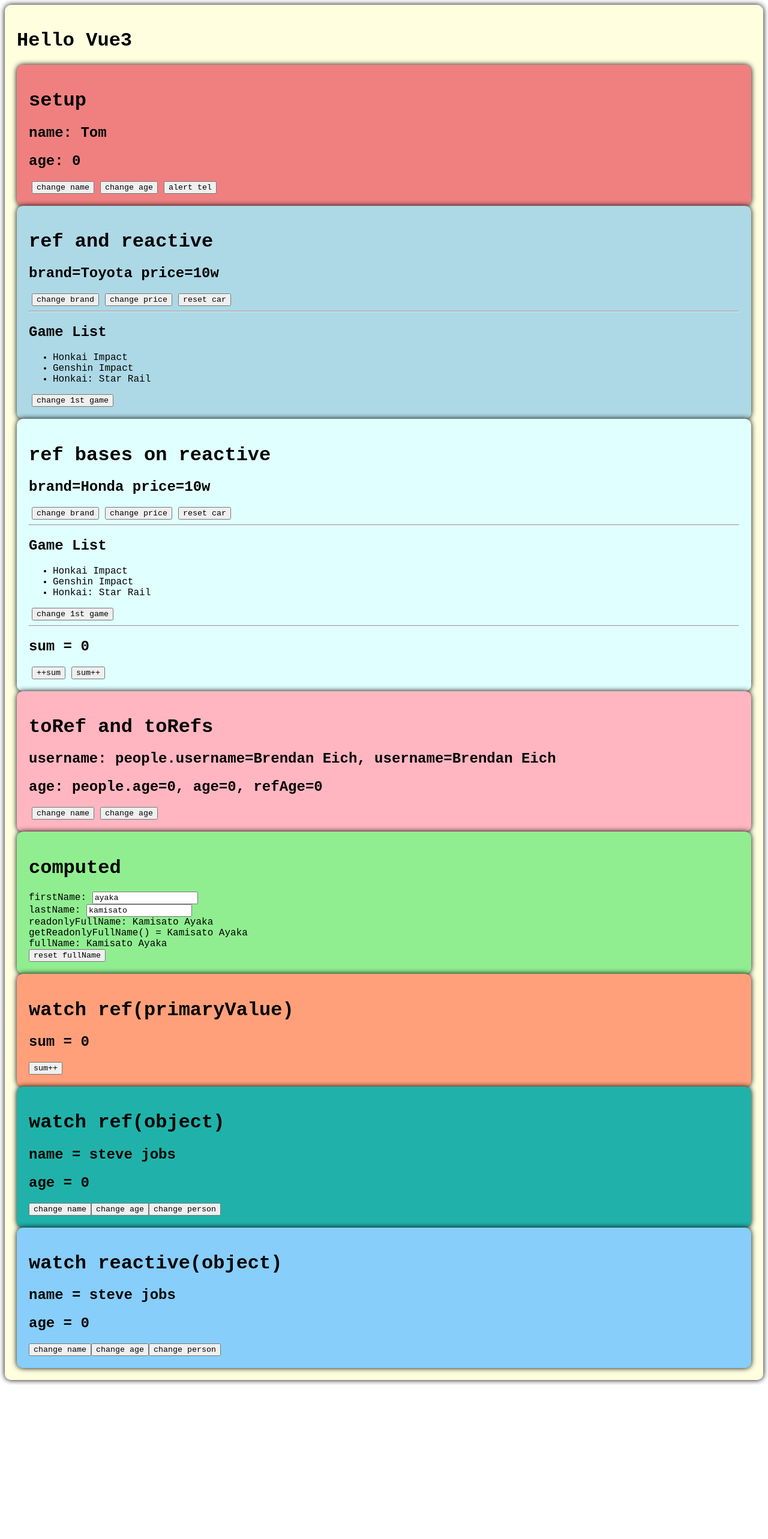
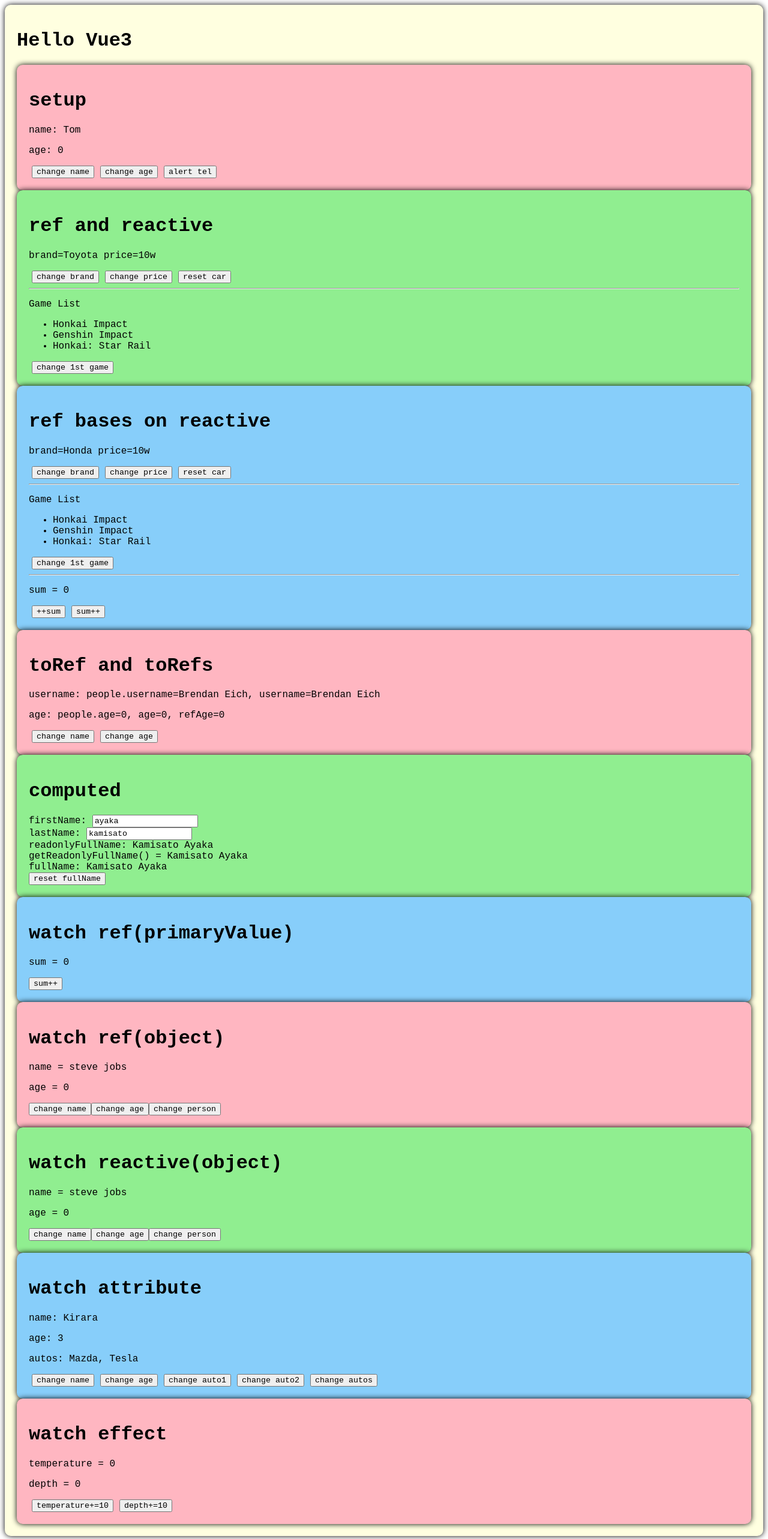
Before and after one commit to 161043261/front-end, a Vue app in the folder vue-demo/: page / in a window 1280 px wide. Shown: the top 2565 px of the page at 60% size. Before the commit the page ends 2308 px from the top, so only its background shows below. Built offline with nearby package versions, Linux system fonts and the light colour scheme.

Commit message:
vue3 watch, watchEffect

```diff
--- a/vue-demo/src/App.vue
+++ b/vue-demo/src/App.vue
@@ -6,13 +6,15 @@ import AsToRefs from "./components/ToRefs.vue";
 import AsComputed from './components/Computed.vue';
 import WatchRefPrimaryValue from './components/watch/WatchRefPrimaryValue.vue';
 import WatchRefObject from './components/watch/WatchRefObject.vue';
-import WatchReactiveObject from './components/watch/WatchReactiveObject.vue'
+import WatchReactiveObject from './components/watch/WatchReactiveObject.vue';
+import WatchGetter from './components/watch/WatchGetter.vue';
+import WatchEffect from './components/watch/WatchEffect.vue';
 
 export default {
   name: 'App',
   components: {
     AsToRefs, AsSetup, AsReactive, AsRef, AsComputed,
-    WatchRefPrimaryValue, WatchRefObject, WatchReactiveObject
+    WatchRefPrimaryValue, WatchRefObject, WatchReactiveObject, WatchGetter, WatchEffect
   } // register components
 }
 </script>
@@ -20,14 +22,16 @@ export default {
 <template>
   <div class="app">
     <h1>Hello Vue3</h1>
-    <AsSetup />
-    <AsReactive />
-    <AsRef />
-    <AsToRefs />
-    <AsComputed />
-    <WatchRefPrimaryValue />
-    <WatchRefObject />
-    <WatchReactiveObject />
+    <AsSetup/>
+    <AsReactive/>
+    <AsRef/>
+    <AsToRefs/>
+    <AsComputed/>
+    <WatchRefPrimaryValue/>
+    <WatchRefObject/>
+    <WatchReactiveObject/>
+    <WatchGetter/>
+    <WatchEffect/>
   </div>
 </template>
 
--- a/vue-demo/src/components/Computed.vue
+++ b/vue-demo/src/components/Computed.vue
@@ -43,8 +43,8 @@ function changeFullName() {
 <template>
   <div class="computed">
     <h1>computed</h1>
-    firstName: <input type="text" v-model="firstName"/><br>
-    lastName: <input type="text" v-model="lastName"/><br>
+    firstName: <input v-model="firstName" type="text"/><br>
+    lastName: <input v-model="lastName" type="text"/><br>
     readonlyFullName: <span>{{ readonlyFullName }}</span><br>
     getReadonlyFullName() = <span>{{ getReadonlyFullName() }}</span><br>
     fullName: <span>{{ fullName }}</span><br>
--- a/vue-demo/src/components/Reactive.vue
+++ b/vue-demo/src/components/Reactive.vue
@@ -39,12 +39,12 @@ let games = reactive<{ id: number, name: string }[]>(
 <template>
   <div class="reactive">
     <h1>ref and reactive</h1>
-    <h2>brand={{ car.brand }} price={{ car.price }}w</h2>
+    <p>brand={{ car.brand }} price={{ car.price }}w</p>
     <button @click="changeBrand">change brand</button>
     <button @click="changePrice">change price</button>
     <button @click="resetCar">reset car</button>
     <hr> <!-- horizontal row -->
-    <h2>Game List</h2>
+    <p>Game List</p>
     <ul> <!-- unordered list -->
       <!-- go
            for key, game := range games { ... } -->
@@ -56,7 +56,7 @@ let games = reactive<{ id: number, name: string }[]>(
 
 <style scoped>
 .reactive {
-  background-color: lightblue;
+  background-color: lightgreen;
   box-shadow: 0 0 10px;
   border-radius: 10px;
   padding: 20px;
--- a/vue-demo/src/components/Ref.vue
+++ b/vue-demo/src/components/Ref.vue
@@ -43,12 +43,12 @@ function changeSum() {
 <template>
   <div class="ref">
     <h1>ref bases on reactive</h1>
-    <h2>brand={{ car.brand }} price={{ car.price }}w</h2>
+    <p>brand={{ car.brand }} price={{ car.price }}w</p>
     <button @click="changeBrand">change brand</button>
     <button @click="changePrice">change price</button>
     <button @click="resetCar">reset car</button>
     <hr> <!-- horizontal row -->
-    <h2>Game List</h2>
+    <p>Game List</p>
     <ul> <!-- unordered list -->
 
       <!-- go
@@ -57,7 +57,7 @@ function changeSum() {
     </ul>
     <button @click="changeFirstGame">change 1st game</button>
     <hr>
-    <h2>sum = {{ sum }}</h2>
+    <p>sum = {{ sum }}</p>
     <button @click="++sum">++sum</button>
     <button @click="changeSum">sum++</button>
   </div>
@@ -65,7 +65,7 @@ function changeSum() {
 
 <style scoped>
 .ref {
-  background-color: lightcyan;
+  background-color: lightskyblue;
   box-shadow: 0 0 10px;
   border-radius: 10px;
   padding: 20px;
--- a/vue-demo/src/components/Setup.vue
+++ b/vue-demo/src/components/Setup.vue
@@ -42,8 +42,8 @@ function showTel() {
 <template>
   <div class="setup">
     <h1>setup</h1>
-    <h2>name: {{ username }}</h2>
-    <h2>age: {{ age }}</h2>
+    <p>name: {{ username }}</p>
+    <p>age: {{ age }}</p>
     <button @click="changeName">change name</button>
     <button @click="changeAge">change age</button>
     <button @click="showTel">alert tel</button>
@@ -52,7 +52,7 @@ function showTel() {
 
 <style scoped>
 .setup {
-  background-color: lightcoral;
+  background-color: lightpink;
   box-shadow: 0 0 10px;
   border-radius: 10px;
   padding: 20px;
--- a/vue-demo/src/components/ToRefs.vue
+++ b/vue-demo/src/components/ToRefs.vue
@@ -11,6 +11,7 @@ let {username, age}: ToRefs<{ username: string; age: number; }> = toRefs(people)
 // console.log(toRefs(people));
 
 let refAge: ToRef<number> = toRef(people, 'age');
+
 // console.log(refAge);
 
 function changeName() {
@@ -33,8 +34,8 @@ export default {
 <template>
   <div class="toRefs">
     <h1>toRef and toRefs</h1>
-    <h2>username: people.username={{ people.username }}, username={{ username }}</h2>
-    <h2>age: people.age={{ people.age }}, age={{ age }}, refAge={{ refAge }}</h2>
+    <p>username: people.username={{ people.username }}, username={{ username }}</p>
+    <p>age: people.age={{ people.age }}, age={{ age }}, refAge={{ refAge }}</p>
     <button @click="changeName">change name</button>
     <button @click="changeAge">change age</button>
   </div>
--- /dev/null
+++ b/vue-demo/src/components/watch/WatchEffect.vue
@@ -0,0 +1,57 @@
+<script lang="ts">
+export default {
+  name: "WatchEffect"
+}
+</script>
+
+<script lang="ts" setup>
+import { ref, watch, watchEffect } from "vue";
+
+let temperature = ref(0);
+let depth = ref(0);
+
+function changeTemperature() {
+  temperature.value += 10;
+}
+function changeDepth() {
+  depth.value += 10;
+}
+
+// watch implementation
+watch([temperature, depth], (value) => {
+  let [newTemperature, newDepth] = value; // destruct assignment
+  if (newTemperature >= 60 || newDepth >= 80) {
+    console.log("alert: watch implementation");
+  }
+});
+
+// watchEffect implementation: reactively watch
+watchEffect(() => {
+  if (temperature.value >= 60 || depth.value >= 80) { // reactively watch temperature and depth
+    console.log("alert: watchEffect implementation");
+  }
+}); // immediate
+</script>
+
+<template>
+  <div class="watchEffect">
+    <h1>watch effect</h1>
+    <p>temperature = {{ temperature }}</p>
+    <p>depth = {{ depth }}</p>
+    <button @click="changeTemperature">temperature+=10</button>
+    <button @click="changeDepth">depth+=10</button>
+  </div>
+</template>
+
+<style scoped>
+.watchEffect {
+  background-color: lightpink;
+  box-shadow: 0 0 10px;
+  border-radius: 10px;
+  padding: 20px;
+}
+
+button {
+  margin: 0 5px;
+}
+</style>
--- /dev/null
+++ b/vue-demo/src/components/watch/WatchGetter.vue
@@ -0,0 +1,92 @@
+<script lang="ts">
+export default {
+  name: "WatchGetter"
+}
+</script>
+
+<script lang="ts" setup>
+import {reactive, watch} from 'vue';
+
+let person = reactive({
+  name: 'Kirara', // primaryValue
+  age: 3, // primaryValue
+  autos: { // object
+    auto1: 'Mazda',
+    auto2: 'Tesla'
+  }
+});
+
+function changeName() {
+  person.name += '!';
+}
+
+function changeAge() {
+  person.age += 1
+}
+
+function changeAuto1() {
+  const jpAutos = ['Mazda', 'Toyota', 'Honda', 'Nissan'];
+  person.autos.auto1 = jpAutos[Math.floor(Math.random() * 4)];
+}
+
+function changeAuto2() {
+  const usAutos = ['Ford', 'Jeep', 'Cadillac', 'Tesla'];
+  person.autos.auto2 = usAutos[Math.floor(Math.random() * 4)];
+}
+
+function changeAutos() {
+  const jpAutos = ['Mazda', 'Toyota', 'Honda', 'Nissan'];
+  const usAutos = ['Ford', 'Jeep', 'Cadillac', 'Tesla'];
+  person.autos = {
+    auto1: jpAutos[Math.floor(Math.random() * 4)],
+    auto2: usAutos[Math.floor(Math.random() * 4)]
+  }
+}
+
+/**
+ * A watch source can only be a getter/effect function, a ref, a reactive, or an array of these types.
+ */
+watch(() => person.name/* getter */, (newValue, oldValue) => {
+  console.log(newValue === oldValue);
+});
+
+watch(person.autos, (newValue, oldValue) => {
+  console.log(newValue == oldValue); // monitor object property
+});
+
+watch(() => person.autos, (newValue, oldValue) => { // monitor object address
+  console.log(newValue == oldValue);
+}, {deep: true}); // default false, watch object attributes meanwhile
+
+watch([() => person.name, person.autos], (newValue, oldValue) => {
+  console.log(oldValue, '=>', newValue);
+})
+</script>
+
+<template>
+  <div class="watchAttribute">
+    <h1>watch attribute</h1>
+    <p>name: {{ person.name }}</p>
+    <p>age: {{ person.age }}</p>
+    <p>autos: {{ person.autos.auto1 }}, {{ person.autos.auto2 }}</p>
+    <button @click="changeName">change name</button>
+    <button @click="changeAge">change age</button>
+    <button @click="changeAuto1">change auto1</button>
+    <button @click="changeAuto2">change auto2</button>
+    <button @click="changeAutos">change autos</button>
+
+  </div>
+</template>
+
+<style scoped>
+.watchAttribute {
+  background-color: lightskyblue;
+  box-shadow: 0 0 10px;
+  border-radius: 10px;
+  padding: 20px;
+}
+
+button {
+  margin: 0 5px;
+}
+</style>
--- a/vue-demo/src/components/watch/WatchReactiveObject.vue
+++ b/vue-demo/src/components/watch/WatchReactiveObject.vue
@@ -4,8 +4,9 @@ export default {
 }
 </script>
 
-<script setup lang="ts">
-import { reactive, watch } from 'vue';
+<script lang="ts" setup>
+import {reactive, watch} from 'vue';
+
 let person = reactive({
   name: 'steve jobs', // tim cook
   age: 0
@@ -31,15 +32,15 @@ watch(person, (newValue, oldValue) => {
   console.log(oldValue === newValue); // are oldValue and newValue the same object?
 }, {
   deep: true, // default true
-  immediate: true, // default false
+  immediate: false, // default false
 })
 </script>
 
 <template>
   <div class="watchReactiveObject">
     <h1>watch reactive(object)</h1>
-    <h2>name = {{ person.name }}</h2>
-    <h2>age = {{ person.age }}</h2>
+    <p>name = {{ person.name }}</p>
+    <p>age = {{ person.age }}</p>
     <button @click="changeName">change name</button>
     <button @click="changeAge">change age</button>
     <button @click="changePerson">change person</button>
@@ -48,7 +49,7 @@ watch(person, (newValue, oldValue) => {
 
 <style scoped>
 .watchReactiveObject {
-  background-color: lightskyblue;
+  background-color: lightgreen;
   box-shadow: 0 0 10px;
   border-radius: 10px;
   padding: 20px;
--- a/vue-demo/src/components/watch/WatchRefObject.vue
+++ b/vue-demo/src/components/watch/WatchRefObject.vue
@@ -3,7 +3,7 @@ export default {
   name: "WatchRefObject",
 }
 </script>
-<script setup lang="ts">
+<script lang="ts" setup>
 import {ref, watch} from 'vue';
 
 let person = ref({
@@ -31,15 +31,15 @@ watch(person, (newValue, oldValue) => {
   console.log(oldValue === newValue); // are oldValue and newValue the same object?
 }, {
   deep: true, // default true
-  immediate: true, // default false
+  immediate: false, // default false
 })
 </script>
 
 <template>
   <div class="watchRefObject">
     <h1>watch ref(object)</h1>
-    <h2>name = {{ person.name }}</h2>
-    <h2>age = {{ person.age }}</h2>
+    <p>name = {{ person.name }}</p>
+    <p>age = {{ person.age }}</p>
     <button @click="changeName">change name</button>
     <button @click="changeAge">change age</button>
     <button @click="changePerson">change person</button>
@@ -48,7 +48,7 @@ watch(person, (newValue, oldValue) => {
 
 <style scoped>
 .watchRefObject {
-  background-color: lightseagreen;
+  background-color: lightpink;
   box-shadow: 0 0 10px;
   border-radius: 10px;
   padding: 20px;
--- a/vue-demo/src/components/watch/WatchRefPrimaryValue.vue
+++ b/vue-demo/src/components/watch/WatchRefPrimaryValue.vue
@@ -4,7 +4,7 @@ export default {
 }
 </script>
 
-<script setup lang="ts">
+<script lang="ts" setup>
 import {ref, watch} from 'vue';
 
 let sum = ref(0);
@@ -24,14 +24,14 @@ const stopWatching = watch(sum, (newValue, oldValue) => {
 <template>
   <div class="watchRefPrimaryValue">
     <h1>watch ref(primaryValue)</h1>
-    <h2>sum = {{ sum }}</h2>
+    <p>sum = {{ sum }}</p>
     <button @click="changeSum">sum++</button>
   </div>
 </template>
 
 <style scoped>
 .watchRefPrimaryValue {
-  background-color: lightsalmon;
+  background-color: lightskyblue;
   box-shadow: 0 0 10px;
   border-radius: 10px;
   padding: 20px;
```
